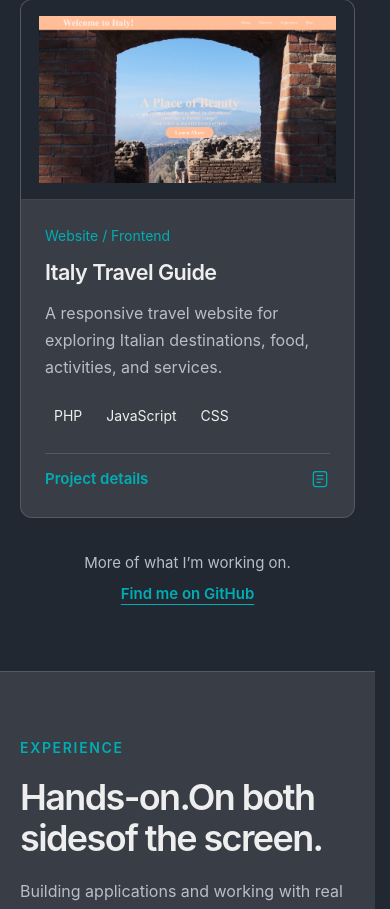
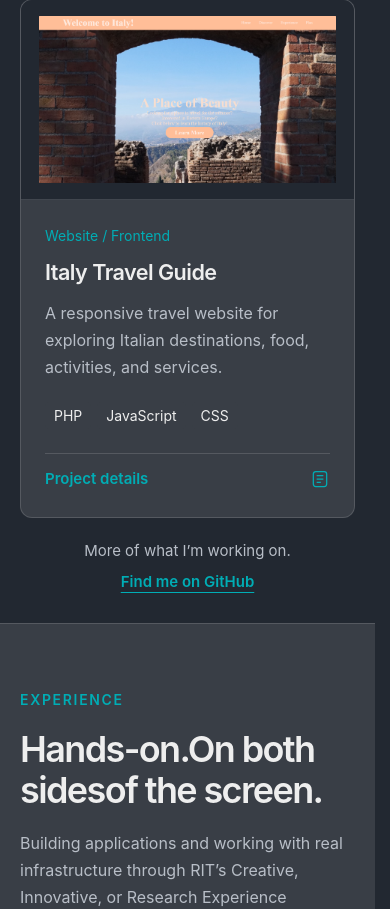
Before and after one commit to Tordwin/portfolio, a PHP site: page / in a window 390 px wide. Shown: the part 5456-6365 px from the top of the page. Run offline with PHP 8.4, Linux system fonts and the light colour scheme.

Commit message:
Tighten spacing around the project footer

```diff
--- a/global.css
+++ b/global.css
@@ -75,6 +75,7 @@ h1 > span { color: var(--teal); }
 .hero-footnote ul { display: flex; flex-wrap: wrap; gap: 28px; list-style: none; }
 
 /* Work */
+.section.work-section { padding-bottom: clamp(28px, 4vw, 48px); }
 .section-heading { display: flex; align-items: flex-end; justify-content: space-between; gap: 48px; margin-bottom: 38px; }
 .section-heading > p { max-width: 355px; color: var(--muted); }
 .section-heading .eyebrow { margin-bottom: 14px; }
@@ -140,7 +141,7 @@ h1 > span { color: var(--teal); }
 .project-dialog-body h3 { margin-block: 28px 16px; font-size: 1.125rem; }
 .project-dialog-body > ul:not(.tags) { padding-left: 20px; color: var(--muted); }
 .project-dialog-body > ul:not(.tags) li + li { margin-top: 14px; }
-.work-footer { display: flex; align-items: center; justify-content: center; flex-wrap: wrap; gap: 16px; margin-top: 40px; font-size: .9375rem; }
+.work-footer { display: flex; align-items: center; justify-content: center; flex-wrap: wrap; gap: 16px; margin-top: 24px; font-size: .9375rem; }
 .work-footer p { color: var(--muted); }
 
 /* Experience */
@@ -276,7 +277,7 @@ h1 > span { color: var(--teal); }
     .projects-grid { grid-template-columns: minmax(0, 1fr); }
     .project-card-content { padding: 24px 24px 12px; }
     .project-image { aspect-ratio: 5 / 3; }
-    .work-footer { flex-direction: column; gap: 6px; margin-top: 32px; }
+    .work-footer { flex-direction: column; gap: 6px; margin-top: 20px; }
     .experience-layout { grid-template-columns: minmax(0, 1fr); gap: 36px; }
     .experience-intro h2 br { display: none; }
     .experience-intro > p:last-child { max-width: 100%; margin-top: 20px; }
```
